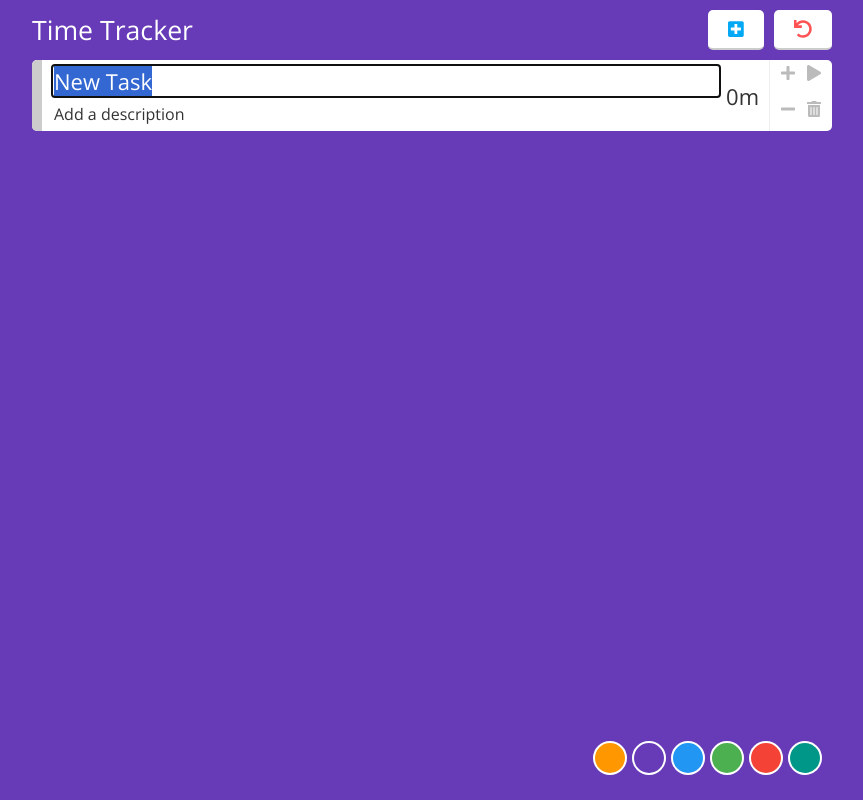
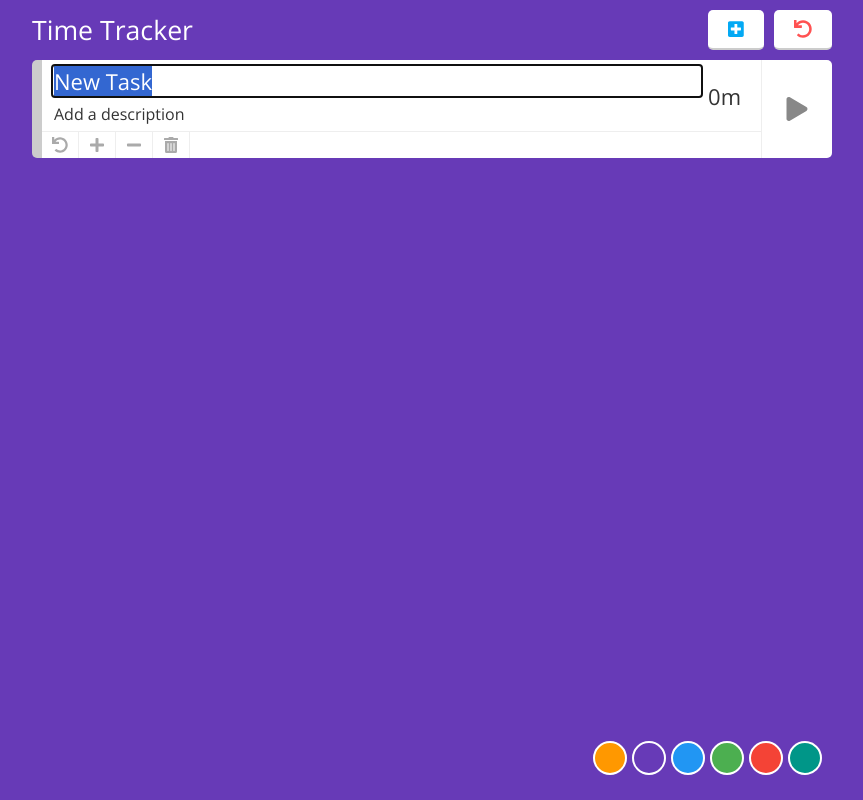
Before and after one commit to kyle1320/time-tracker, a React (Create React App) app: page / in a window 1280 px wide. Both pictures are taken after a click on the element 944 px from the left and 30 px from the top of the page. Shown: the whole page, without its empty margins (208-1071 px from the left). Built offline with nearby package versions, Linux system fonts and the light colour scheme.

Commit message:
Add individual task reset buttons, restyle task header

```diff
--- a/src/components/TaskHeader.css
+++ b/src/components/TaskHeader.css
@@ -1,19 +1,50 @@
 .task-header {
-  position: relative;
   display: flex;
   flex-flow: row nowrap;
-  align-items: center;
+  align-items: stretch;
   justify-content: space-between;
   width: 100%;
   background-color: white;
   color: #333;
+  border-left: 10px solid #CCC;
   margin: 0 0 2px 0;
   padding: 0;
   font-size: 22px;
   box-sizing: border-box;
   border-radius: 5px;
   overflow: hidden;
-  padding-left: 10px;
+}
+
+.task-header-center-content {
+  display: flex;
+  flex-flow: column nowrap;
+  align-items: stretch;
+  flex-grow: 1;
+  border-right: 1px solid #eeeeee;
+}
+
+.task-header-info {
+  display: flex;
+  flex-flow: row nowrap;
+  align-items: center;
+  justify-content: flex-start;
+  margin: 5px 10px;
+}
+
+.task-header-details {
+  display: flex;
+  flex-flow: column nowrap;
+  align-items: stretch;
+  flex-grow: 1;
+  margin-right: 10px;
+}
+
+.task-header-buttons {
+  display: flex;
+  flex-flow: row nowrap;
+  align-items: flex-end;
+  justify-content: flex-start;
+  border-top: 1px solid #eeeeee;
 }
 
 .task-header input {
@@ -29,29 +60,7 @@
 
 .task-header.selected {
   color: #03A9F4;
-}
-
-.task-header-status {
-  position: absolute;
-  top: 0;
-  bottom: 0;
-  left: 0;
-  display: block;
-  width: 10px;
-  background-color: #CCC;
-  cursor: pointer;
-}
-
-.task-header:not(.selected) .task-header-status:hover {
-  background-color: #03A9F4;
-}
-
-.task-header.selected .task-header-status {
-  background-color: #03A9F4;
-}
-
-.task-header.selected .task-header-status:hover {
-  background-color: #FFC107;
+  border-color: currentColor;
 }
 
 .task-header .task-detail {
@@ -64,22 +73,14 @@
   white-space: nowrap;
 }
 
-.task-header-buttons {
-  display: grid;
-  grid-template-rows: 1fr 1fr;
-  grid-template-columns: 1fr 1fr;
-  height: 100%;
-  border-left: 1px solid #eeeeee;
-  padding: 5px;
-}
-
-.task-header-buttons .button {
+.task-header .button {
   cursor: pointer;
-  margin: 5px;
+  padding: 5px 10px;
   width: 16px;
   height: 16px;
   text-align: center;
-  color: #BBB;
+  color: #AAA;
+  border-right: 1px solid #eeeeee;
 }
 
 .task-header-buttons .button > svg {
@@ -96,11 +97,7 @@
   color: #F44336;
 }
 
-.icon-select-task:hover {
-  color: #03A9F4;
-}
-
-.task-header.selected .icon-select-task:hover {
+.icon-reset-time:hover {
   color: #FFC107;
 }
 
@@ -111,3 +108,31 @@
 .icon-minus-time:hover {
   color: #FF5252;
 }
+
+.task-select-btn {
+  display: block;
+  cursor: pointer;
+  min-width: 70px;
+  max-width: 70px;
+  padding: auto;
+  box-sizing: border-box;
+  color: #888;
+}
+
+.task-select-btn > svg {
+  width: 24px !important;
+  height: 24px !important;
+}
+
+.task-select-btn:hover {
+  color: #03A9F4;
+}
+
+.task-header.selected .task-select-btn {
+  background-color: #03A9F4;
+  color: white;
+}
+
+.task-header.selected .task-select-btn:hover {
+  background-color: #FFC107;
+}
--- a/src/components/TaskHeader.js
+++ b/src/components/TaskHeader.js
@@ -2,9 +2,9 @@ import React, { Component } from 'react';
 import { connect } from 'react-redux';
 
 import './TaskHeader.css';
-import { select, deselect, tick, update, deleteTask, addTime, cancelEdit } from '../data/actions';
+import { select, deselect, tick, update, reset, deleteTask, addTime, cancelEdit } from '../data/actions';
 import IconWrapper from './IconWrapper';
-import { faTrashAlt, faPlay, faPause, faPlus, faMinus } from '@fortawesome/free-solid-svg-icons'
+import { faTrashAlt, faPlay, faPause, faPlus, faMinus, faUndo } from '@fortawesome/free-solid-svg-icons'
 
 const mapStateToProps = (state, props) => ({
   isSelected: (state.selectedTask === props.task.id),
@@ -17,6 +17,7 @@ const mapDispatchToProps = (dispatch, props) => ({
   onTick:      ()     => dispatch(tick()),
   onChange:    (data) => dispatch(update(props.task.id, data)),
   onDelete:    ()     => dispatch(deleteTask(props.task.id)),
+  onReset:     ()     => dispatch(reset(props.task.id)),
   onIncrement: ()     => dispatch(addTime(props.task.id, 60000)),
   onDecrement: ()     => dispatch(addTime(props.task.id, -60000)),
   cancelEdit:  ()     => dispatch(cancelEdit())
@@ -91,11 +92,9 @@ class TaskHeader extends Component {
 
     return (
       <div className={`task-header ${this.props.isSelected ? "selected" : ""}`}>
-        <div
-          className="task-header-status"
-          title={this.props.isSelected ? "Deselect Task" : "Select Task"}
-          onClick={this.onToggle} />
+        <div className="task-header-center-content">
           <div className="task-header-info">
+            <div className="task-header-details">
               <input
                 name="name"
                 ref="name"
@@ -114,17 +113,18 @@ class TaskHeader extends Component {
             <div className="task-time">
               {formatTime(this.props.task.time)}
             </div>
+          </div>
           <div className="task-header-buttons">
+            <IconWrapper
+              icon={faUndo}
+              onClick={this.props.onReset}
+              title="Reset Task"
+              className="button icon-reset-time" />
             <IconWrapper
               icon={faPlus}
               onClick={this.props.onIncrement}
               title="Add 1 Minute"
               className="button icon-plus-time" />
-          <IconWrapper
-            icon={this.props.isSelected ? faPause : faPlay}
-            onClick={this.onToggle}
-            title={this.props.isSelected ? "Deselect Task" : "Select Task"}
-            className="button icon-select-task" />
             <IconWrapper
               icon={faMinus}
               onClick={this.props.onDecrement}
@@ -137,6 +137,12 @@ class TaskHeader extends Component {
               className="button icon-trash" />
           </div>
         </div>
+        <IconWrapper
+              icon={this.props.isSelected ? faPause : faPlay}
+              onClick={this.onToggle}
+              title={this.props.isSelected ? "Deselect Task" : "Select Task"}
+              className="task-select-btn" />
+      </div>
     );
   }
 }
```
Lines whose indentation alone changed are shown as unchanged.
